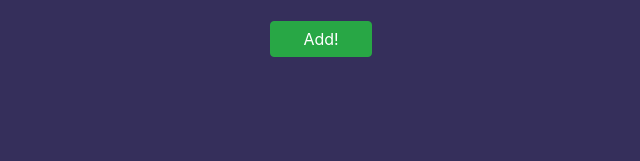
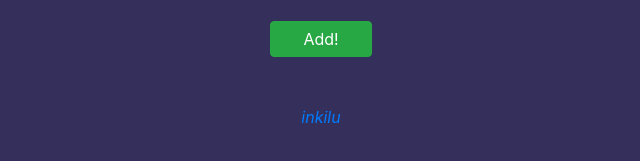
Before and after one commit to inkilu/Todo.js, a plain HTML site: page index.html in a window 1280 px wide. Shown: the part 255-416 px from the top of the page, 319-959 px from the left. Drawn offline with nearby package versions, Linux system fonts and the light colour scheme.

Commit message:
href to inkilu.tk

```diff
--- a/index.html
+++ b/index.html
@@ -41,7 +41,9 @@
   <div class="sub-btn">
     <input type="button" class="btn btn-success btn-prop" value="Add!">
   </div>
-
+<div class="sub-btn pt-5">
+  <i><a href="https://inkilu.tk" target="_blank">inkilu</a></i>
+</div>
   <script src="app.js"></script>
 </body>
 </html>
```
